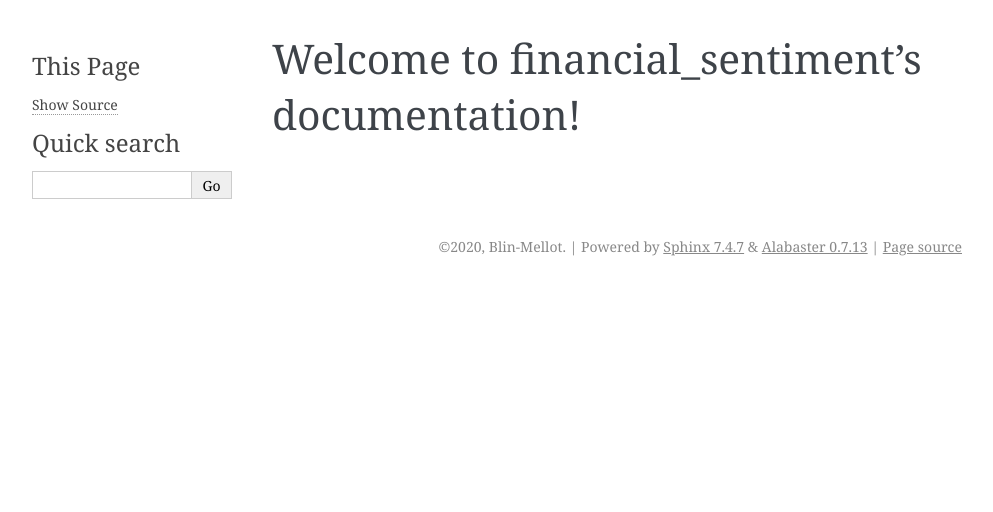
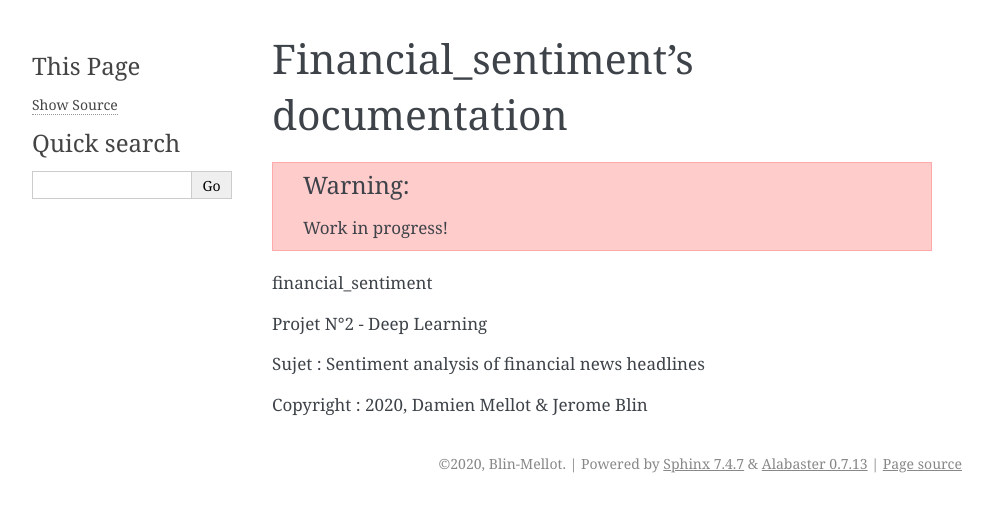
Before and after one commit to blinjrm/yotta_financial_sentiment, a Sphinx documentation site: the page built from doc/index.rst, in a window 1280 px wide. Shown: the top 512 px of the page, without its empty margins (148-1141 px from the left). Built offline with Sphinx 7.4.7, drawn with Linux system fonts in a browser that asks for light colours.

Commit message:
modifications _build et warning message

```diff
--- a/doc/conf.py
+++ b/doc/conf.py
@@ -10,9 +10,10 @@
 # add these directories to sys.path here. If the directory is relative to the
 # documentation root, use os.path.abspath to make it absolute, like shown here.
 #
-# import os
-# import sys
-# sys.path.insert(0, os.path.abspath('.'))
+import os
+import sys
+
+sys.path.insert(0, os.path.abspath("."))
 
 
 # -- Project information -----------------------------------------------------
@@ -33,7 +34,7 @@ release = "1.0"
 extensions = [
     "sphinx.ext.autodoc",
     "sphinx.ext.doctest",
-    "sphnx.ext.intersphinx",
+    "sphinx.ext.intersphinx",
     "sphinx.ext.autosummary",
     "sphinx.ext.mathjax",
     "nbsphinx",
--- a/doc/index.rst
+++ b/doc/index.rst
@@ -3,8 +3,21 @@
    You can adapt this file completely to your liking, but it should at least
    contain the root `toctree` directive.
 
-Welcome to financial_sentiment's documentation!
+Financial_sentiment's documentation
 ===============================================
+
+.. warning::
+
+   Work in progress!
+
+
+financial_sentiment
+
+Projet N°2 - Deep Learning
+
+Sujet : Sentiment analysis of financial news headlines
+
+Copyright : 2020, Damien Mellot & Jerome Blin
 
 .. toctree::
    :maxdepth: 2
```
Also changed, not shown: 7 other files.
